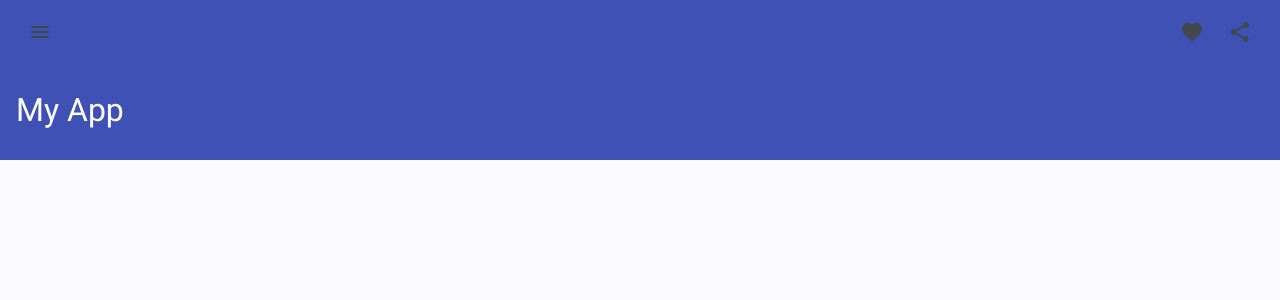
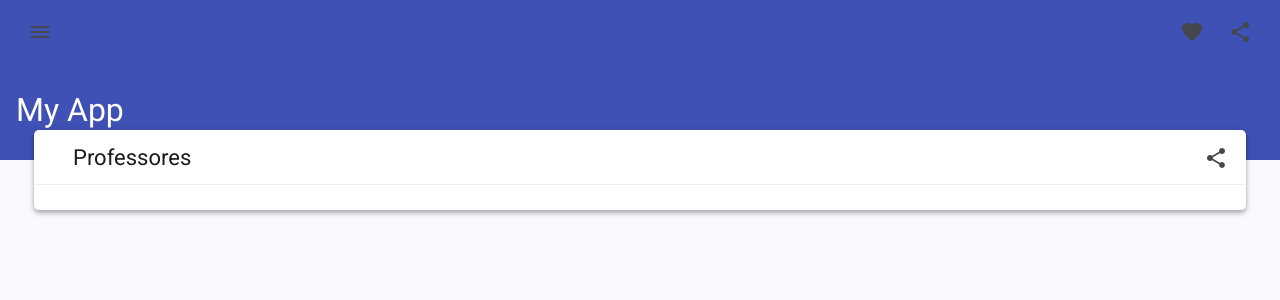
Before and after one commit to phlgoncalves/ProjectSchool_Angular_RxJS, an Angular app: page /teachers in a window 1280 px wide. Before the commit this address led to /. Shown: the top 300 px of the page. Built offline with nearby package versions, Linux system fonts and the light colour scheme.

Commit message:
creating teachers module  and remove style of y-elevation-z4, this now is universal style

```diff
--- a/src/app/app-routing.module.ts
+++ b/src/app/app-routing.module.ts
@@ -3,7 +3,11 @@ import { RouterModule, Routes } from '@angular/router';
 
 const routes: Routes = [
   { path: '', redirectTo: 'users', pathMatch: 'full' },
-  { path: 'users', loadChildren: () => import('./pages/users/users.module').then(m => m.UsersModule) }
+  { path: 'users', loadChildren: () => import('./pages/users/users.module').then(m => m.UsersModule) },
+  { path: 'dashboard', loadChildren: () => import('./pages/dashboard/dashboard.module').then(m => m.DashboardModule) },
+  { path: 'courses', loadChildren: () => import('./pages/courses/courses.module').then(m => m.CoursesModule) },
+  { path: 'teachers', loadChildren: () => import('./pages/teachers/teachers.module').then(m => m.TeachersModule) },
+  { path: 'students', loadChildren: () => import('./pages/students/students.module').then(m => m.StudentsModule) }
 ];
 
 @NgModule({
--- /dev/null
+++ b/src/app/pages/teachers/teachers-routing.module.ts
@@ -0,0 +1,11 @@
+import { NgModule } from '@angular/core';
+import { RouterModule, Routes } from '@angular/router';
+import { TeachersComponent } from './teachers.component';
+
+const routes: Routes = [{ path: '', component: TeachersComponent }];
+
+@NgModule({
+  imports: [RouterModule.forChild(routes)],
+  exports: [RouterModule]
+})
+export class TeachersRoutingModule { }
--- /dev/null
+++ b/src/app/pages/teachers/teachers.component.html
@@ -0,0 +1,10 @@
+<div class="content my-elevation-z4">
+  <app-toolbar-title title="Professores" icon="fa-person-chalkboard">
+    <button mat-icon-button>
+      <mat-icon>shared</mat-icon>
+    </button>
+  </app-toolbar-title>
+  <div class="container">
+    <router-outlet />
+  </div>
+</div>
--- a/src/app/pages/users/users.component.scss
+++ b/src/app/pages/users/users.component.scss
@@ -1,9 +1,3 @@
-.my-elevation-z4 {
-  box-shadow: 0px 2px 4px -1px rgba(0,0,0,0.2),
-              0px 4px 5px 0px rgba(0,0,0,0.14),
-              0px 1px 10px 0px rgba(0,0,0,0.12);
-}
-
 .tabs{
   margin-top: 1em;
 }
```
Also changed, not shown: src/app/pages/teachers/teachers.component.ts (added, +11 -0 lines), src/app/pages/teachers/teachers.module.ts (added, +21 -0 lines), src/app/shared/materials/teachers-mat.module.ts (added, +13 -0 lines), src/app/pages/teachers/teachers.component.scss (added).
